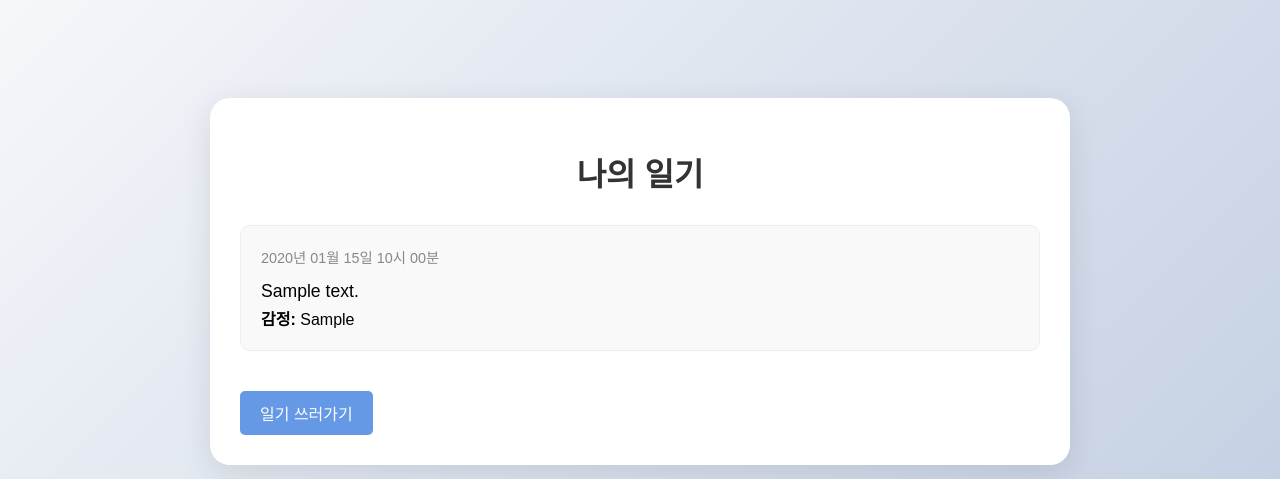
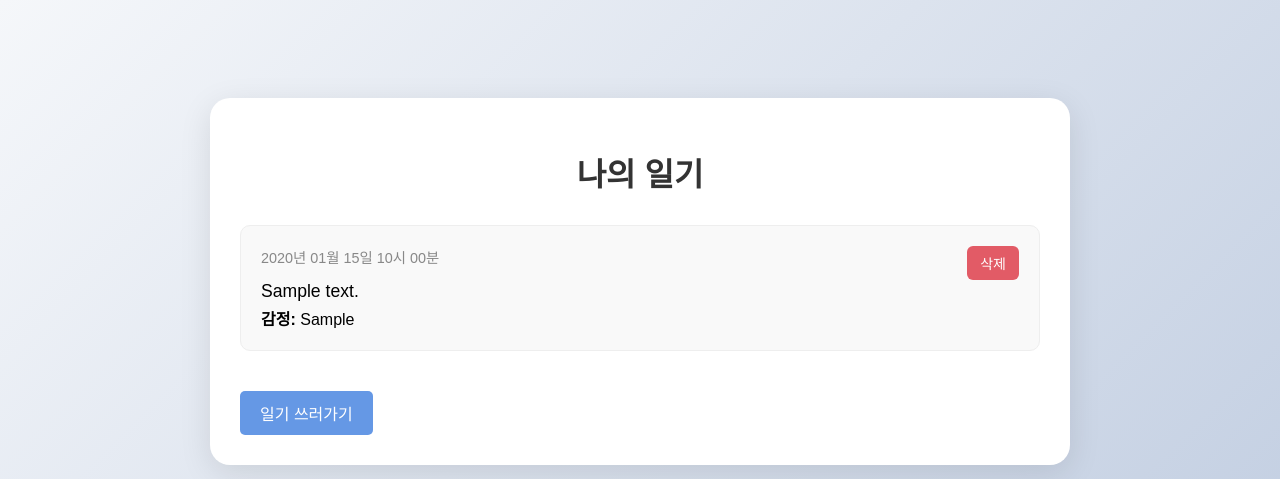
Before and after one commit to kootaeng2/Emotion-Chatbot-App, a Flask app: page /my_diary in a window 1280 px wide. Shown: the top 479 px of the page. Run offline with Flask 3, Linux system fonts and the light colour scheme; the visitor is signed in with stand-in values (Sample User, id 1); tables that the repository leaves empty hold one stand-in row (values such as "Sample post").

Commit message:
나의일기 삭제및 삭제오류대처

```diff
--- a/src/main.py
+++ b/src/main.py
@@ -101,3 +101,24 @@ def my_diary():
     user_id = session['user_id']
     user_diaries = Diary.query.filter_by(user_id=user_id).order_by(Diary.created_at.desc()).all()
     return render_template('my_diary.html', diaries=user_diaries)
+
+@bp.route('/diary/delete/<int:diary_id>', methods=['DELETE'])
+def delete_diary(diary_id):
+    if 'user_id' not in session:
+        return jsonify({"error": "로그인이 필요합니다."}), 401
+
+    diary_to_delete = Diary.query.get(diary_id)
+
+    if not diary_to_delete:
+        return jsonify({"error": "일기를 찾을 수 없습니다."}), 404
+
+    if diary_to_delete.user_id != session['user_id']:
+        return jsonify({"error": "삭제 권한이 없습니다."}), 403
+
+    try:
+        db.session.delete(diary_to_delete)
+        db.session.commit()
+        return jsonify({"success": "일기가 삭제되었습니다."}), 200
+    except Exception as e:
+        db.session.rollback()
+        return jsonify({"error": "삭제 중 오류가 발생했습니다."}), 500
--- a/src/templates/my_diary.html
+++ b/src/templates/my_diary.html
@@ -47,13 +47,26 @@
             text-decoration: none;
             border-radius: 5px;
         }
+        .delete-btn {
+            background: #e25b66;
+            color: white;
+            font-size: 14px;
+            padding: 7px 13px;
+            border-radius: 6px;
+            border: none;
+            cursor: pointer;
+            float: right;
+            transition: 0.2s;
+        }
+        .delete-btn:hover { background: #c73442; }
     </style>
 </head>
 <body>
     <div class="container">
         <h1>나의 일기</h1>
         {% for diary in diaries %}
-        <div class="diary-entry">
+        <div class="diary-entry" id="diary-{{ diary.id }}">
+            <button class="delete-btn" onclick="deleteDiary({{ diary.id }})">삭제</button>
             <div class="diary-date">{{ diary.created_at.strftime('%Y년 %m월 %d일 %H시 %M분') }}</div>
             <div class="diary-content">{{ diary.content }}</div>
             <div class="diary-emotion"><strong>감정:</strong> {{ diary.emotion }}</div>
@@ -63,5 +76,31 @@
         {% endfor %}
         <a href="{{ url_for('main.home') }}" class="back-link">일기 쓰러가기</a>
     </div>
+
+    <script>
+        async function deleteDiary(diaryId) {
+            if (!confirm("정말 이 일기를 삭제하시겠습니까?")) {
+                return;
+            }
+
+            try {
+                const response = await fetch(`/diary/delete/${diaryId}`, {
+                    method: 'DELETE',
+                });
+
+                const data = await response.json();
+
+                if (response.ok) {
+                    const diaryElement = document.getElementById(`diary-${diaryId}`);
+                    diaryElement.remove();
+                } else {
+                    alert(`오류: ${data.error}`);
+                }
+            } catch (error) {
+                console.error('Fetch error:', error);
+                alert('서버 통신 중 오류가 발생했습니다.');
+            }
+        }
+    </script>
 </body>
 </html>
```
Also changed, not shown: src/templates/emotion_homepage.html (+21 -17 lines).
